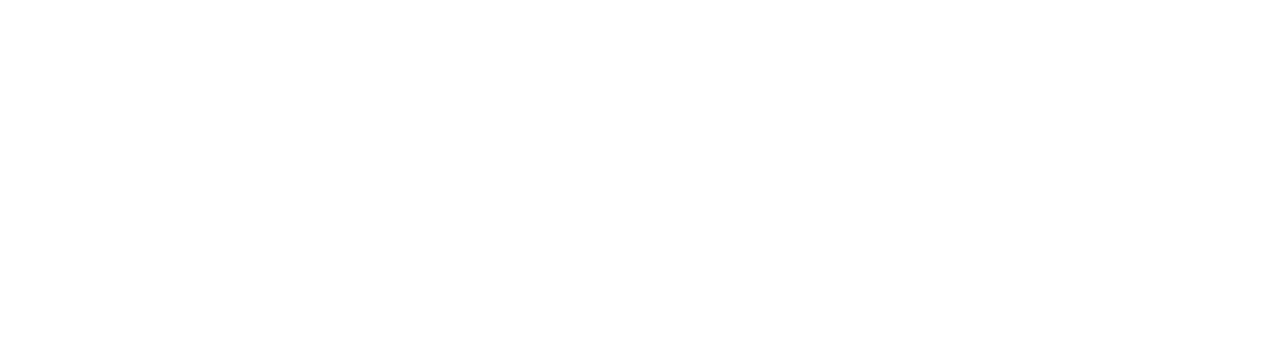
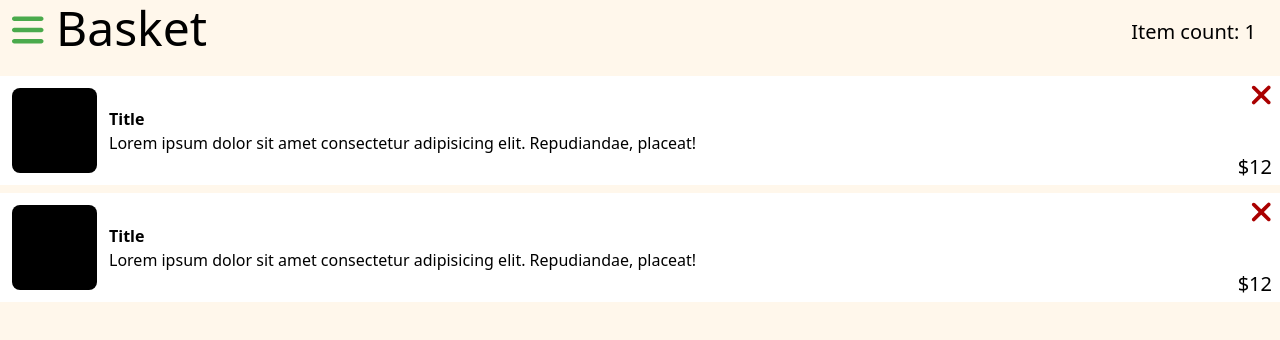
Before and after one commit to Pampaj1/react-projekt, a React (Create React App) app: page / in a window 1280 px wide. Shown: the top 340 px of the page. Built offline with nearby package versions, Linux system fonts and the light colour scheme; the HTML template or start-up script is replaced by a standard one.

Commit message:
Implemented cart template

```diff
--- a/src/App.jsx
+++ b/src/App.jsx
@@ -9,7 +9,7 @@
     <>
       {/*<Loading />*/}
       {/*<Home />*/}
-      {/*<Cart />*/}
+      <Cart />
       {/*<Buy />*/}
     </>
   );
--- a/src/templates/Cart.jsx
+++ b/src/templates/Cart.jsx
@@ -1,14 +1,50 @@
 import Menu from '../components/Menu.jsx'
+import { FontAwesomeIcon } from '@fortawesome/react-fontawesome'
+import { faXmark } from '@fortawesome/free-solid-svg-icons'
 
 function Cart() {
-    return (
-        <div id="Cart" className="template-page bg-[#FFF7EB] min-h-[100vh] px-6" display="true">
-            <nav className="flex justify-between">
-                <Menu />
-                <p>Item Count: 1</p>
-            </nav>
-        </div>
-    )
+
+  const itemCount = 1;
+  const price = 12
+
+  return (
+    <div id="Cart" className="template-page bg-[#FFF7EB] min-h-[100vh]" display="true">
+      <nav className="p-3 inline-flex items-center w-full px-6">
+        <Menu />
+        <h1 className="text-5xl ml-8 -mt-2">Basket</h1>
+        <span className="ml-auto text-xl">Item count: {itemCount}</span>
+      </nav>
+      <main className=" mt-3">
+        <section className="flex flex-col gap-2">
+          <div className="item-info relative flex items-center p-3 w-full h-25  bg-white">
+            <div className="photo bg-black w-[85px] h-[85px] rounded-lg"></div>
+            <div className="info w-[70%] ml-3">
+              <h1 className="font-bold">Title</h1>
+              <p>Lorem ipsum dolor sit amet consectetur adipisicing elit. Repudiandae, placeat!</p>
+            </div>
+
+            <button className="absolute right-0 top-0 p-1 pr-2">
+              <FontAwesomeIcon className="text-3xl" icon={faXmark} style={{color: "#AA0000",}} />
+            </button>
+            <span className="absolute right-0 bottom-0 p-1 pr-2 text-xl">${price}</span>
+          </div>
+
+          <div className="item-info relative flex items-center p-3 w-full h-25  bg-white">
+            <div className="photo bg-black w-[85px] h-[85px] rounded-lg"></div>
+            <div className="info w-[70%] ml-3">
+              <h1 className="font-bold">Title</h1>
+              <p>Lorem ipsum dolor sit amet consectetur adipisicing elit. Repudiandae, placeat!</p>
+            </div>
+
+            <button className="absolute right-0 top-0 p-1 pr-2">
+              <FontAwesomeIcon className="text-3xl" icon={faXmark} style={{color: "#AA0000",}} />
+            </button>
+            <span className="absolute right-0 bottom-0 p-1 pr-2 text-xl">${price}</span>
+          </div>
+        </section>
+      </main>
+    </div>
+  )
 }
 
 export default Cart;
```
